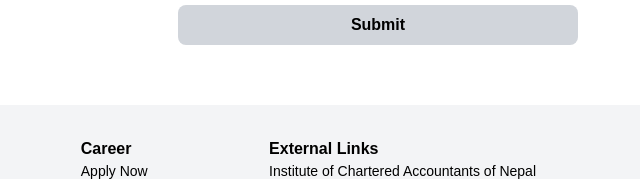
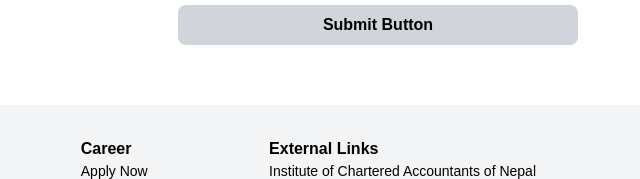
Before and after one commit to Dhrubakd/skassociates, a plain HTML site: page index.html in a window 1280 px wide. Shown: the part 4091-4270 px from the top of the page, 640-1280 px from the left. Drawn offline with nearby package versions, Linux system fonts and the light colour scheme.

```diff
--- a/index.html
+++ b/index.html
@@ -443,7 +443,7 @@
                 <button
                   class="w-[400px] bg-gray-300 px-3 py-2 rounded-lg font-bold hover:bg-gray-400 hover:text-white outline-none"
                 >
-                  <a href="mailto:'feroxsagar@gmail.com">Submit</a>
+                  <a href="mailto:'feroxsagar@gmail.com">Submit Button</a>
                 </button>
               </form>
             </div>
```
